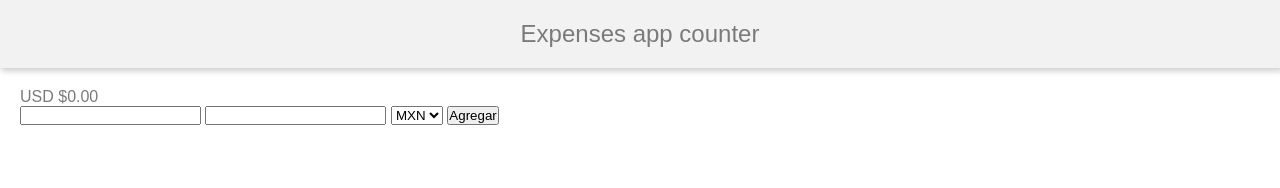
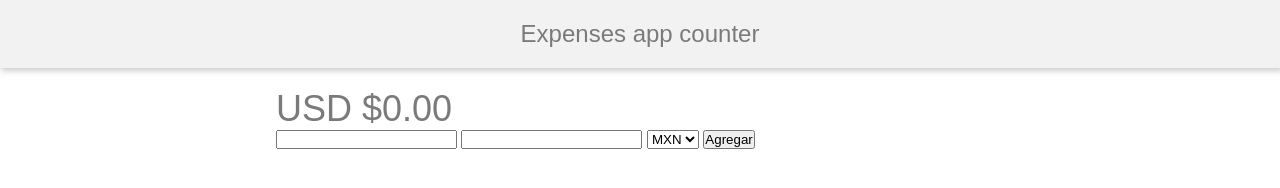
Before and after one commit to oscardelalanza/urban-sniffle, a website: page public/index.html in a window 1280 px wide. Drawn offline with Linux system fonts and the light colour scheme.

Commit message:
styles added

```diff
--- a/public/index.html
+++ b/public/index.html
@@ -8,7 +8,7 @@
 <body>
 <header>Expenses app counter</header>
 <main>
-  <section id="display"></section>
+  <section id="display" class="display"></section>
   <section id="edit">
     <div id="input-container">
       <input type="text" id="title">
--- a/src/assets/scss/styles.scss
+++ b/src/assets/scss/styles.scss
@@ -19,6 +19,11 @@ header {
 }
 
 main {
-  width: 100%;
+  width: 60%;
   padding: 20px;
+  margin: 0 auto;
 }
+
+.display {
+  font-size: 36px;
+}
```
Also changed, not shown: public/assets/css/styles.css, 1 other file.
